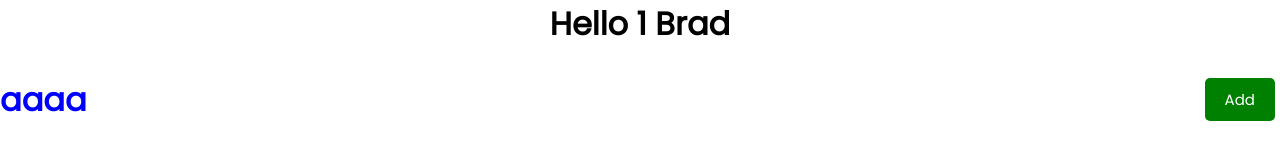
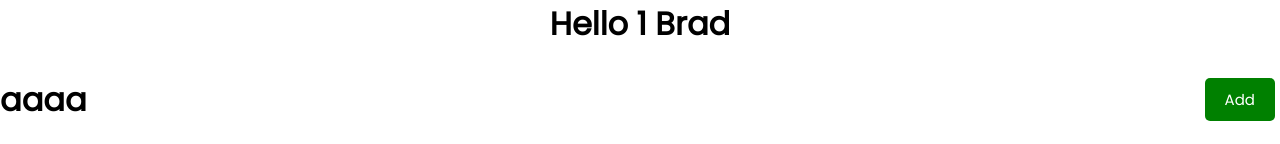
Before and after one commit to VaclavDvorakHorsens/ReactPokus, a React (Create React App) app: page / in a window 1280 px wide. Shown: the top 144 px of the page. Built offline with nearby package versions, Linux system fonts and the light colour scheme.

Commit message:
another commit

```diff
--- a/src/components/Header.js
+++ b/src/components/Header.js
@@ -8,8 +8,8 @@ const Header = (props) => {
 
     return (
         <header className='header'>
-            <h1 style={{color:'blue'}}>{props.title} </h1>
-            <Button color='green' text={props.showAddTask ? "Close" : "Add"} onClick={props.onAdd}/>
+            <h1>{props.title} </h1>
+            <Button color={props.showAddTask ? 'Red' : 'Green'} text={props.showAddTask ? "Close" : "Add"} onClick={props.onAdd}/>
 
         </header>
     )
```
